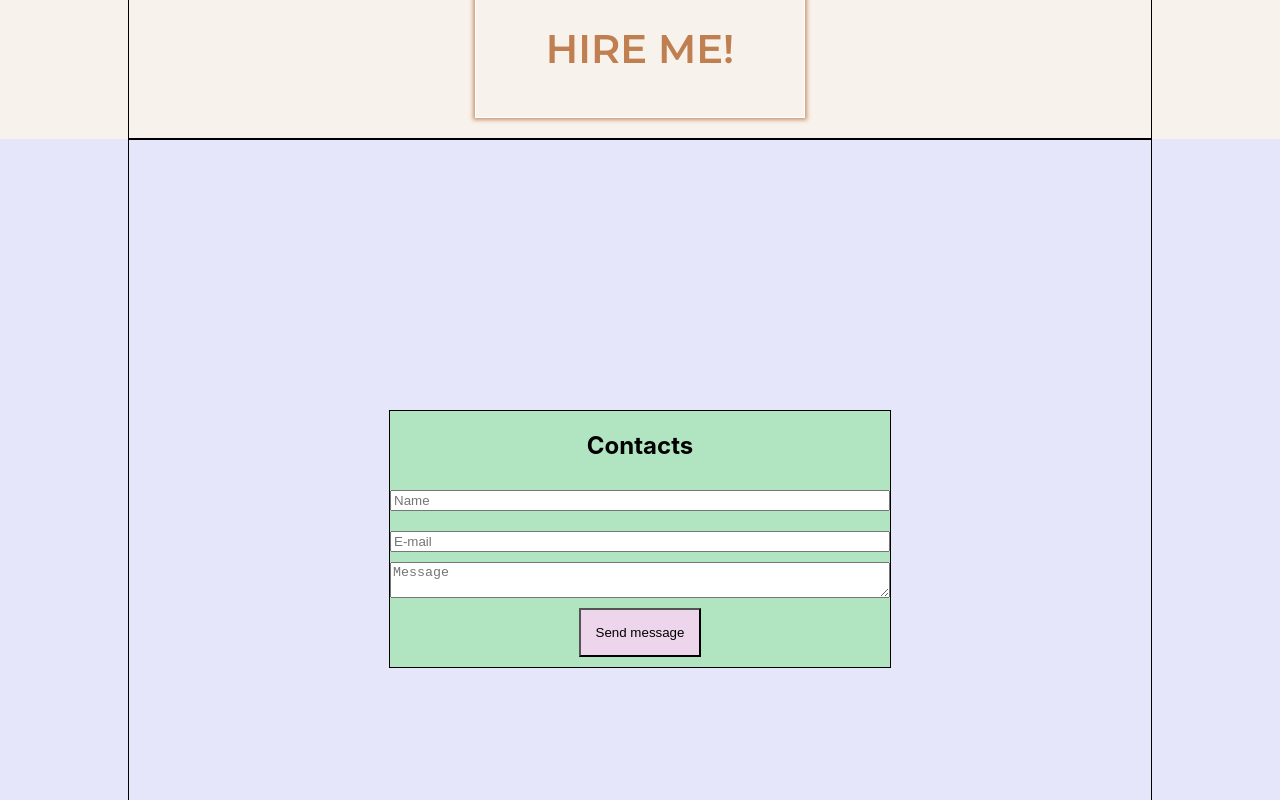
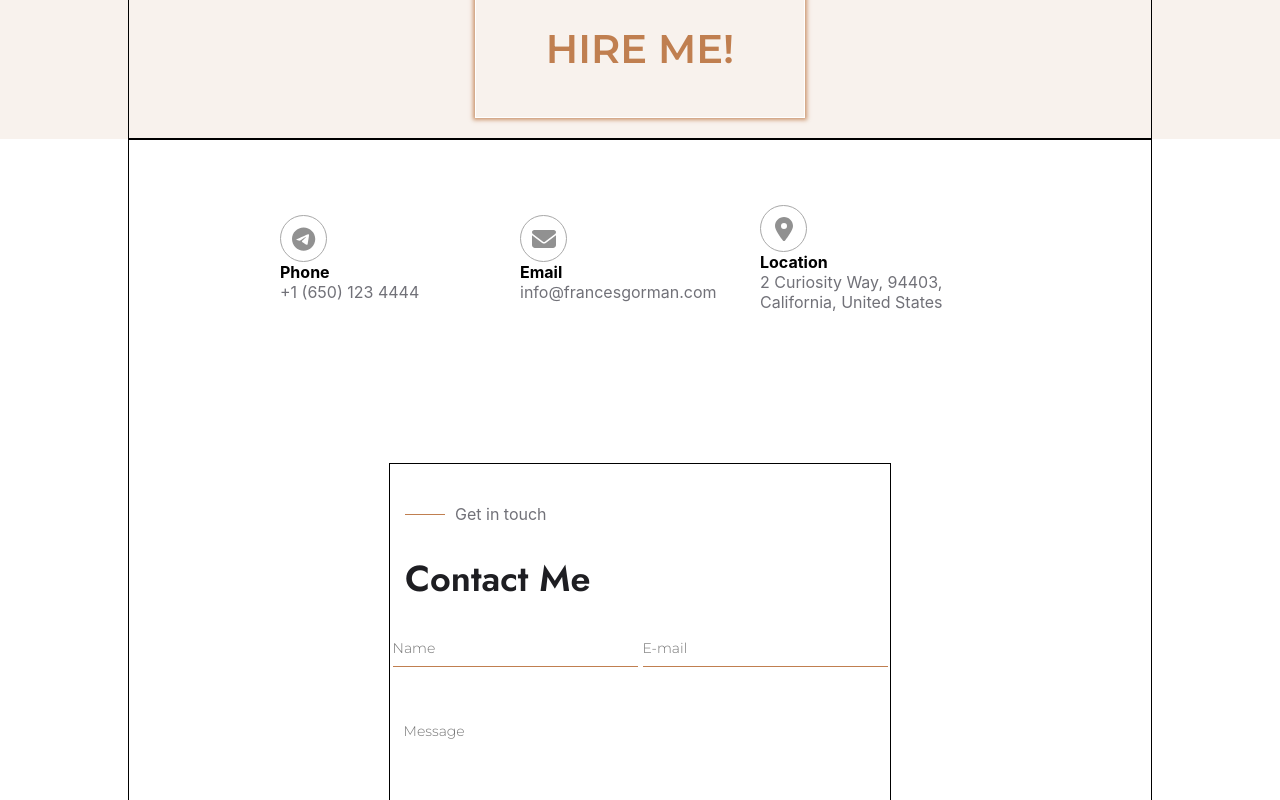
Before and after one commit to e-doschechnikova/Portfolio, a React (Create React App) app: page / in a window 1280 px wide. Shown: the part 2540-3340 px from the top of the page. Built offline with nearby package versions, Linux system fonts and the light colour scheme.

Commit message:
fix styles, add new components

```diff
--- /dev/null
+++ b/src/Contacts/ContactInfo/ContactInfo.module.scss
@@ -0,0 +1,44 @@
+@import "src/Common/Styles/Sass/variables";
+@import "src/Common/Styles/Sass/mixins";
+
+.infoContainer {
+
+  margin-bottom: 20px;
+  flex-direction: row;
+  width: 240px;
+  text-align: left;
+
+  h4 {
+
+    color: black;
+    margin: 0;
+    text-transform: capitalize;
+  }
+
+  a, span {
+    outline: none;
+    cursor: pointer;
+    text-decoration: none;
+
+    color: $thirdColor
+  }
+
+  .icon {
+    border: 1px solid #a8a8a8;
+    border-radius: 50%;
+    font-size: 24px;
+    height: 47px;
+    line-height: 47px;
+    margin-right: 12px;
+    text-align: center;
+    width: 47px;
+    color: #919191;
+  }
+
+  .description {
+    display: flex;
+    flex-direction: column;
+  }
+
+
+}
--- /dev/null
+++ b/src/Contacts/ContactInfo/ContactInfo.tsx
@@ -0,0 +1,25 @@
+import React from "react";
+import style from "./ContactInfo.module.scss";
+import {FontAwesomeIcon} from "@fortawesome/react-fontawesome";
+import {IconProp} from "@fortawesome/fontawesome-svg-core";
+
+export const ContactInfo: React.FC<ContactInfoPropsType> = ({iconTitle, contactTitle, data, link}) => {
+    return (
+        <div className={style.infoContainer}>
+            <div className={style.icon}>
+                <FontAwesomeIcon icon={iconTitle}/>
+            </div>
+            <div className={style.description}>
+                <h4>{contactTitle}</h4>
+                <a href={link}>{data}</a>
+            </div>
+        </div>
+    );
+};
+
+type ContactInfoPropsType = {
+    iconTitle: IconProp,
+    contactTitle: string,
+    data: string,
+    link: string
+}
--- a/src/Contacts/Contacts.module.css
+++ /dev/null
@@ -1,49 +0,0 @@
-.container {
-    border: 1px solid;
-    height: 100%;
-    width: 80%;
-    margin: 0 auto;
-    display: flex;
-    align-items: center;
-    justify-content: center;
-    flex-wrap: wrap;
-}
-
-.contactsBlock {
-    height: 100vh;
-    background-color: lavender;
-    display: flex;
-    flex-direction: column;
-}
-
-.contactsContainer {
-    display: flex;
-    align-items: center;
-    flex-direction: column;
-    background-color: #b1e5c2;
-    border: 1px solid black;
-}
-
-.contactsForm {
-    width: 500px;
-    display: flex;
-    flex-direction: column;
-    text-align: center;
-}
-
-.sendBtn {
-    margin: 10px 0;
-    padding: 15px;
-    background-color: #edd5eb;
-    cursor: pointer;
-}
-
-input {
-    margin: 10px 0;
-}
-
-@media (max-width: 650px) {
-    .contactsForm {
-        width: 100%;
-    }
-}
--- /dev/null
+++ b/src/Contacts/Contacts.module.scss
@@ -0,0 +1,116 @@
+@import "src/Common/Styles/Sass/variables";
+@import "src/Common/Styles/Sass/mixins";
+
+.contactsBlock {
+  height: 100vh;
+  background-color: $primaryColor;
+  display: flex;
+  flex-direction: column;
+
+  .container {
+    border: 1px solid;
+    height: 100%;
+    width: 80%;
+    margin: 0 auto;
+    display: flex;
+    align-items: center;
+    justify-content: center;
+    flex-wrap: wrap;
+.infoContainer {
+
+}
+    .contactsContainer {
+      background-color: $primaryColor;
+      border: 1px solid black;
+
+      .subheadingTitle {
+        display: block;
+        color: $thirdColor;
+        font-weight: 400;
+        font-size: 16px;
+        line-height: 1.5em;
+        margin-left: 15px;
+        margin-bottom: 5px;
+        padding-left: 50px;
+        position: relative;
+
+        &::after {
+          content: '';
+          width: 40px;
+          height: 1px;
+          background: $secondaryColor;
+          position: absolute;
+          left: 0;
+          bottom: 45%;
+        }
+      }
+
+      h2 {
+        color: #1e1e22;
+        font-family: 'Jost', sans-serif;
+        margin-left: 15px;
+        font-weight: 700;
+        font-size: 36px;
+        line-height: 1.25em;
+
+      }
+
+      .contactsForm {
+        width: 500px;
+
+        text-align: center;
+
+        .inputForm {
+          display: flex;
+          justify-content: space-around;
+
+          input {
+            @include text($titleFontFamily, 14px, 26px, 300);
+            color: $secondaryColor;
+            letter-spacing: normal;
+            border: none;
+            border-bottom: 1px solid $secondaryColor;
+            padding: 5px 0;
+            font-family: $titleFontFamily;
+            width: 49%;
+          }
+        }
+
+        textarea {
+          @include text($titleFontFamily, 14px, 26px, 300);
+          color: $secondaryColor;
+          letter-spacing: normal;
+          max-height: 300px;
+          border: none;
+          border-bottom: 1px solid $secondaryColor;
+          margin: 40px 0 20px;
+          padding: 11px;
+          width: 99%;
+          height: 100px;
+          resize: none;
+        }
+
+        .sendBtn {
+          @include text($titleFontFamily, 14px, 40px, 400);
+          color: $primaryColor;
+          letter-spacing: normal;
+          background-color: $bgColorSecond;
+          border: 0;
+          border-radius: 0;
+          height: 40px;
+          padding: 0 40px;
+          text-transform: uppercase;
+          transition: all .3s ease 0s;
+          cursor: pointer;
+        }
+      }
+    }
+  }
+}
+
+
+@media (max-width: 460px) {
+  .contactsBlock {
+    width: 100%;
+  }
+}
--- a/src/Contacts/Contacts.tsx
+++ b/src/Contacts/Contacts.tsx
@@ -1,17 +1,28 @@
 import React from "react";
-import style from "./Contacts.module.css"
-import {Title} from "../Components/Title/Title";
+import style from "./Contacts.module.scss"
+import {ContactInfo} from "./ContactInfo/ContactInfo";
+import {faTelegramPlane} from "@fortawesome/free-brands-svg-icons";
+import {faEnvelope, faLocationDot} from "@fortawesome/free-solid-svg-icons";
 
 export const Contacts = () => {
     return (
         <div className={style.contactsBlock}>
             <div className={style.container}>
+                <ContactInfo iconTitle={faTelegramPlane} contactTitle={"Phone"} data={"+1 (650) 123 4444"}
+                             link={"tel:+1 (650) 123 4444"}/>
+                <ContactInfo iconTitle={faEnvelope} contactTitle={"Email"} data={"info@francesgorman.com"}
+                             link={""}/>
+                <ContactInfo iconTitle={faLocationDot} contactTitle={"Location"}
+                             data={"2 Curiosity Way, 94403, California, United States"}
+                             link={""}/>
                 <div className={style.contactsContainer}>
-                    <h2>Contacts</h2>
-                    {/*<Title title={""}/>*/}
+                    <h6 className={style.subheadingTitle}>Get in touch</h6>
+                    <h2>Contact Me</h2>
                     <form className={style.contactsForm}>
-                        <input type="text" placeholder={'Name'}/>
-                        <input type="text" placeholder={'E-mail'}/>
+                        <div className={style.inputForm}>
+                            <input type="text" placeholder={'Name'}/>
+                            <input type="text" placeholder={'E-mail'}/>
+                        </div>
                         <textarea placeholder={'Message'}/>
                         <div>
                             <button type={'submit'} className={style.sendBtn}>Send message</button>
```
